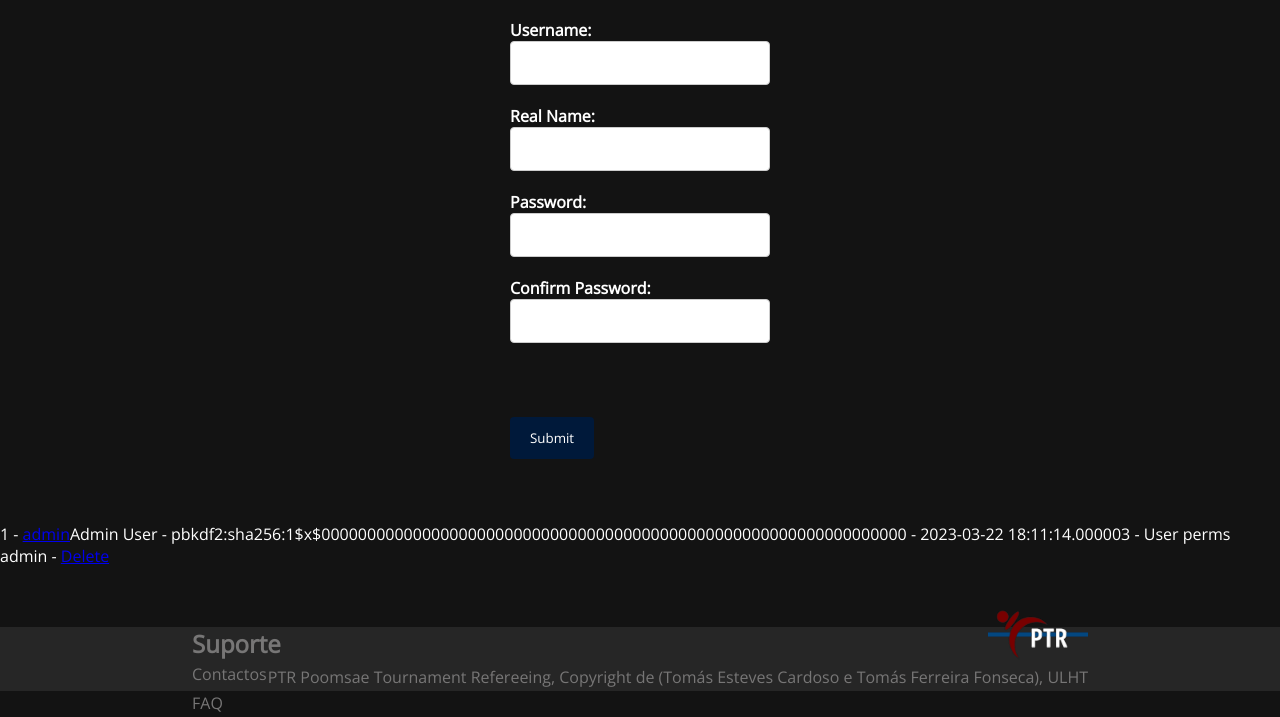
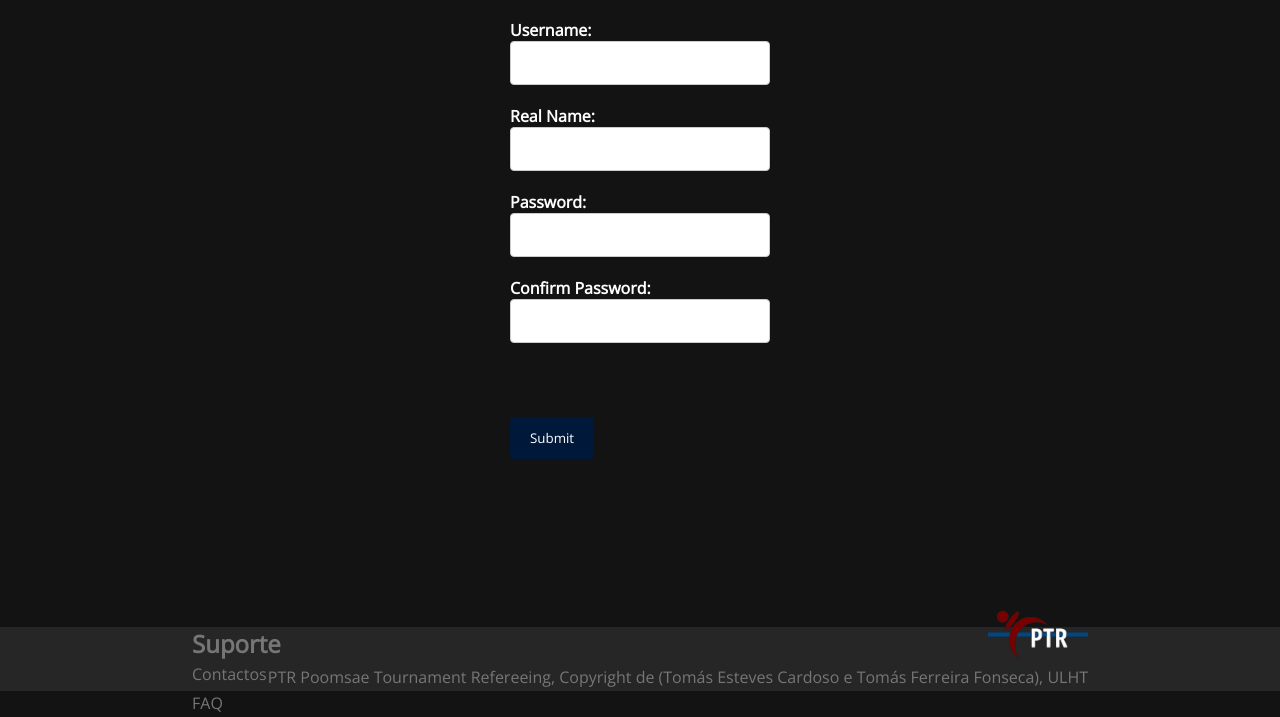
Before and after one commit to tommyfonseca7/PTR, a Flask app: page /create_user in a window 1280 px wide. Shown: the part 109-826 px from the top of the page. Run offline with Flask 3, Linux system fonts and the light colour scheme.

Commit message:
change to some html

```diff
--- a/API/api.py
+++ b/API/api.py
@@ -121,16 +121,16 @@ def get_tournaments():
         tournament.pop('_sa_instance_state')
     return jsonify(tournament_list)
 
-@user_api.route("/get_judges", methods=["GET"])
+@user_api.route("/api/get_judges", methods=["GET"])
 def get_judges():
-    judges = judges.query.all()
+    judges = Judge.query.all()
     judges_list = [judge.__dict__ for judge in judges]
     for judge in judges_list:
         judge.pop('_sa_instance_state')
     return jsonify(judges_list)
 
 
-@user_api.route("/get_category", methods=["GET"])
+@user_api.route("/api/get_category", methods=["GET"])
 def get_category():
     categorys = Category.query.all()
     category_list = [category.__dict__ for category in categorys]
--- a/app.py
+++ b/app.py
@@ -101,6 +101,7 @@ def admin():
     return render_template("admin.html")
 
 @app.route("/get_users", methods = ['GET'])
+@login_required
 def get_users():
     users = Users.query.all()
     return render_template('users_admin_page.html', users=users)
@@ -194,6 +195,7 @@ def create_judge():
         hashed_pw = generate_password_hash(form.password_hash.data, "sha256")
         user = Users.query.filter_by(username=form.username.data).first()
         category = Category.query.filter_by(name=form.category_name.data).first()
+        tournament = Tournament.query.filter_by(id = form.tournament_id.data).first()
         if user is None:
             user = Users(username=form.username.data, real_name=form.real_name.data, password_hash=hashed_pw, user_type= 'judge')
             db.session.add(user)
@@ -201,6 +203,10 @@ def create_judge():
         if category is None:
             category = Category(name=form.category_name.data)
             db.session.add(category)
+            db.session.commit()
+        if tournament is None:
+            tournament = Tournament(name = form.category_name.data + "tournament")
+            db.session.add(tournament)
             db.session.commit()
 
         judge = Judge(user=user, category_name=category.name, tournament_id=form.tournament_id.data, type_of_jury=form.type_of_jury.data)
@@ -213,7 +219,7 @@ def create_judge():
         db.session.add(user)
         db.session.add(judge)
         db.session.commit()
-        flash("wtf fufou")
+        flash("Created Sucessefully")
     our_users = Users.query.order_by(Users.date_added)
     return render_template("create_judge.html", username=username, form=form, our_users=our_users)
 
@@ -290,5 +296,8 @@ with app.app_context():
         real_name='Admin User',
         password_hash = generate_password_hash("admin", "sha256"),
         user_type='admin')
+        tournament = Tournament(name = "tournament1")
+        db.session.add(tournament)
+        db.session.commit()
         db.session.add(admin_user)
         db.session.commit()
--- a/templates/base_without_headers.html
+++ b/templates/base_without_headers.html
@@ -7,7 +7,7 @@
     <title>{% block title %} PTR {% endblock %}</title>
     <link rel="stylesheet" href="../static/css/style.css">
 </head>
-
+W
 <body>
 
 {% block content %}
--- a/templates/create_user.html
+++ b/templates/create_user.html
@@ -30,13 +30,6 @@
 {% endfor %}
 
 <br><br>
-<div class="fiy">
-    {% for our_user in our_users %}
-    <p>
-        {{ our_user.id }} - <a href="{{url_for('update_user', id=our_user.id)}}">{{ our_user.username }}</a>{{ our_user.real_name }}</a> - {{ our_user.password_hash }} - {{ our_user.date_added }} - User perms {{ our_user.user_type }} -  <a href="{{url_for('delete_user', id=our_user.id)}}">Delete</a>
-    </p>
-    {% endfor %}
-</div>
 
 
 
```
Also changed, not shown: templates/dashboard_admin.html (+10 -1 lines), 1 other file.
